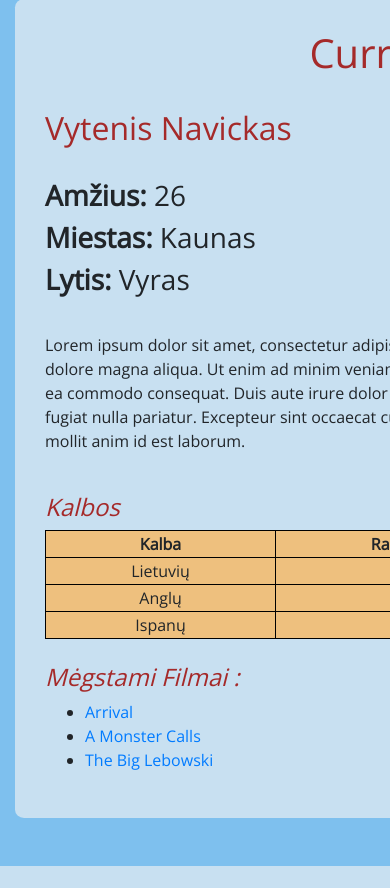
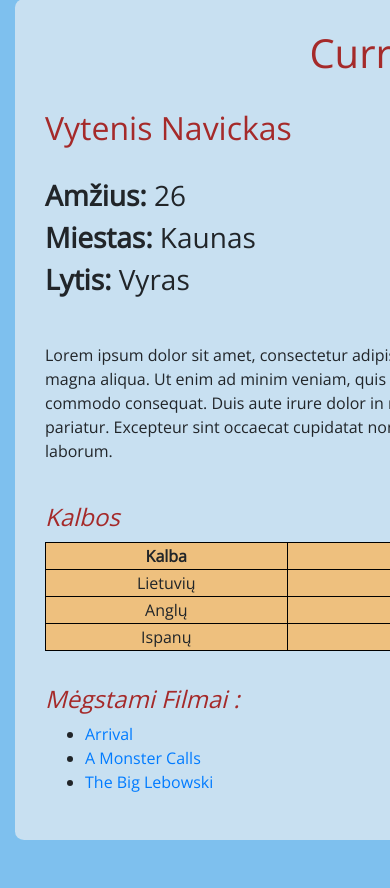
Before and after one commit to VytenisN/123, a PHP site: page /1.html in a window 390 px wide; the page is wider, and only the part inside the window is pictured. Shown: the part 49-937 px from the top of that part. Before the commit the page ends 915 px from the top of that part, so only its background shows below. Run offline with PHP 8.4, Linux system fonts and the light colour scheme.

Commit message:
Update for responsiveness

```diff
--- a/Frontend/style.css
+++ b/Frontend/style.css
@@ -1,10 +1,10 @@
-body {font-family: 'Open Sans', sans-serif;}
+body {font-family: 'Open Sans', sans-serif; height: 100%}
 .container-fluid {background-color:#7ec0ee }
 .container {background-color: #C8E0F1; width: 900px; padding: 30px; border-radius: 1%}
 h1 { text-align: center; color: brown }
 h2 {color:brown;}
 h4 {color:brown;}
 img { border-radius:50%; border: 3px black solid;}
-table {text-align: center; border-collapse: collapse; }
+table {text-align: center; border-collapse: collapse; width: 100%; height: 100% }
 td, th {border: 1px black solid; background-color:#EEC07E; }
-.std {width: 800px}
+.std { margin: 10px auto;}dat
```
